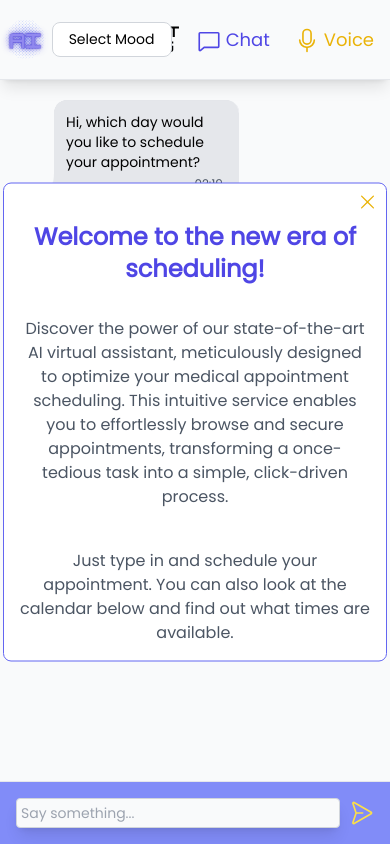
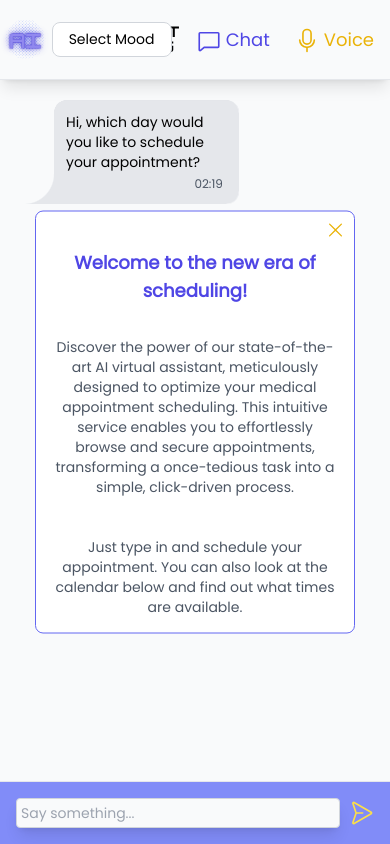
Before and after one commit to lndaquino/ai-appointment-scheduling, a Next.js app: page / in a window 390 px wide. Built offline with nearby package versions, Linux system fonts and the light colour scheme.

Commit message:
style: make welcome modal responsive

```diff
--- a/components/WelcomeModal/WelcomeModal.tsx
+++ b/components/WelcomeModal/WelcomeModal.tsx
@@ -15,7 +15,7 @@ export function WelcomeModal({ handleClose }: { handleClose: () => void }) {
       {isMounted && (
         <Dialog.Content
           onOpenAutoFocus={(event) => event.preventDefault()}
-          className="fixed left-1/2 top-1/2 z-50 flex w-96 translate-x-[-50%] translate-y-[-50%] transform flex-col rounded-lg border border-indigo-500 bg-white outline-none xl:mx-8"
+          className="fixed left-1/2 top-1/2 z-50 flex w-80 translate-x-[-50%] translate-y-[-50%] transform flex-col rounded-lg border border-indigo-500 bg-white outline-none xl:mx-8"
         >
           <Dialog.Close
             onClick={handleClose}
@@ -25,17 +25,17 @@ export function WelcomeModal({ handleClose }: { handleClose: () => void }) {
           </Dialog.Close>
 
           <div className="flex flex-col items-center justify-center gap-6 p-4 pt-0">
-            <h1 className="mb-2 text-center text-2xl font-bold text-indigo-600">
+            <h1 className="mb-2 text-center text-lg font-bold text-indigo-600 md:text-2xl">
               Welcome to the new era of scheduling!
             </h1>
-            <p className="mb-4 text-center text-gray-600">
+            <p className="md:text-md mb-4 text-center text-sm text-gray-600">
               Discover the power of our state-of-the-art AI virtual assistant,
               meticulously designed to optimize your medical appointment
               scheduling. This intuitive service enables you to effortlessly
               browse and secure appointments, transforming a once-tedious task
               into a simple, click-driven process.
             </p>
-            <p className="text-center text-gray-600">
+            <p className="md:text-md text-center text-sm text-gray-600">
               Just type in and schedule your appointment. You can also look at
               the calendar below and find out what times are available.
             </p>
```
